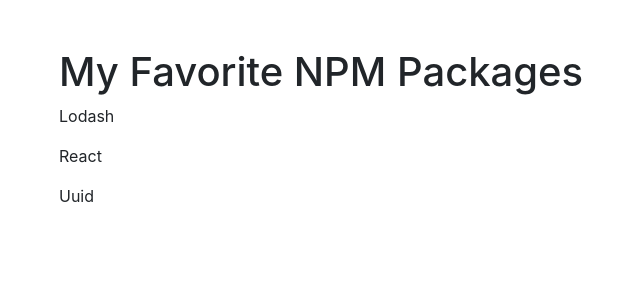
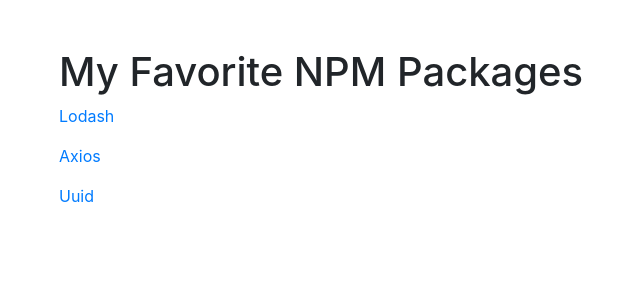
Before and after one commit to Reina-git/tidelift, a React (Create React App) app: page / in a window 1280 px wide. Shown: the top 300 px of the page, without its empty margins (26-666 px from the left). Built offline with nearby package versions, Linux system fonts and the light colour scheme.

Commit message:
saving state

```diff
--- a/package.json
+++ b/package.json
@@ -6,6 +6,7 @@
     "@testing-library/jest-dom": "^5.14.1",
     "@testing-library/react": "^11.2.7",
     "@testing-library/user-event": "^12.8.3",
+    "axios": "^0.21.1",
     "react": "^17.0.2",
     "react-dom": "^17.0.2",
     "react-router": "^5.2.0",
--- a/src/components/pages/AxiosPage.js
+++ b/src/components/pages/AxiosPage.js
@@ -1,4 +1,6 @@
-function AxiosPage() {
+import React from "react";
+class AxiosPage extends React.Component {
+  render() {
     return (
       <div className="container">
         <div className="row">
@@ -9,5 +11,6 @@
       </div>
     );
   }
+}
 
 export default AxiosPage;
--- a/src/components/pages/Home.js
+++ b/src/components/pages/Home.js
@@ -1,12 +1,20 @@
+import { Link } from "react-router-dom";
+
 function Home() {
   return (
     <div className="container">
       <div className="row">
         <div className="col-12">
           <h1 className="mt-5">My Favorite NPM Packages</h1>
-          <p>Lodash</p>
-          <p>React</p>
-          <p>Uuid</p>
+          <p>
+            <Link to="/npm/lodash">Lodash</Link>
+          </p>
+          <p>
+            <Link to="/npm/axios">Axios</Link>
+          </p>
+          <p>
+            <Link to="/npm/uuid">Uuid</Link>
+          </p>
         </div>
       </div>
     </div>
--- a/src/components/pages/Lodash.js
+++ b/src/components/pages/Lodash.js
@@ -1,4 +1,41 @@
-function Lodash() {
+import React from "react";
+import axios from "axios";
+
+class Lodash extends React.Component {
+  constructor(props) {
+    super(props);
+    this.state = {
+      platform: "",
+      name: "",
+      description: "",
+      homepage: "",
+      keywords: [],
+    };
+  }
+  componentDidMount() {
+    axios
+      .get(
+        "https://libraries.io/api/npm/lodash?api_key=ee71123bb7a1958beab2c188e3c9a842"
+      )
+      .then((res) => {
+        // handle success
+        const { platform, name, description, homepage, keywords } = res.data;
+        this.setState({
+          platform,
+          name,
+          description,
+          homepage,
+          keywords,
+        });
+        console.log(res);
+      })
+      .catch((error) => {
+        // handle error
+        console.log(error);
+      });
+  }
+
+  render() {
     return (
       <div className="container">
         <div className="row">
@@ -9,5 +46,6 @@
       </div>
     );
   }
+}
 
 export default Lodash;
--- a/src/components/pages/Uuid.js
+++ b/src/components/pages/Uuid.js
@@ -1,4 +1,6 @@
-function Uuid() {
+import React from "react";
+class Uuid extends React.Component {
+  render() {
     return (
       <div className="container">
         <div className="row">
@@ -9,5 +11,6 @@
       </div>
     );
   }
+}
 
 export default Uuid;
```
Also changed, not shown: 1 other file (tests, documents, lock files or other folders). Lines whose indentation alone changed are shown as unchanged.
